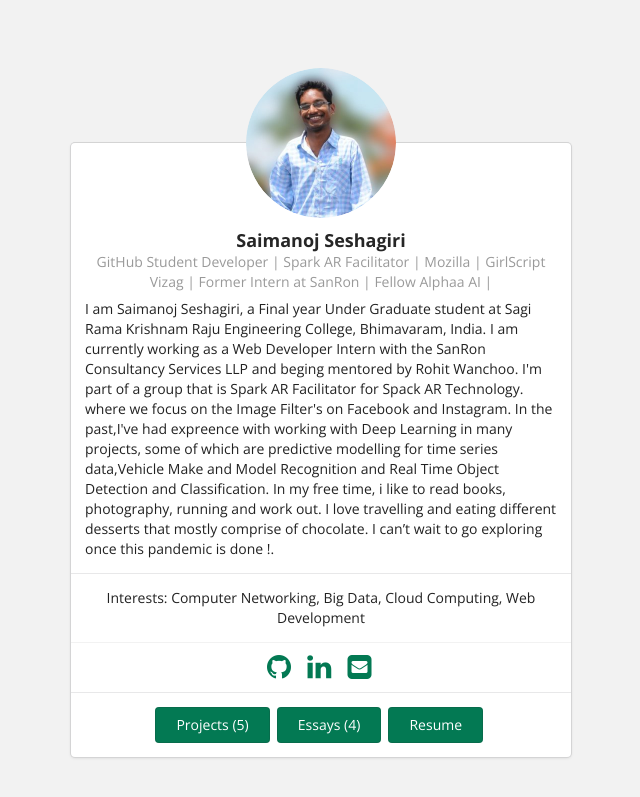
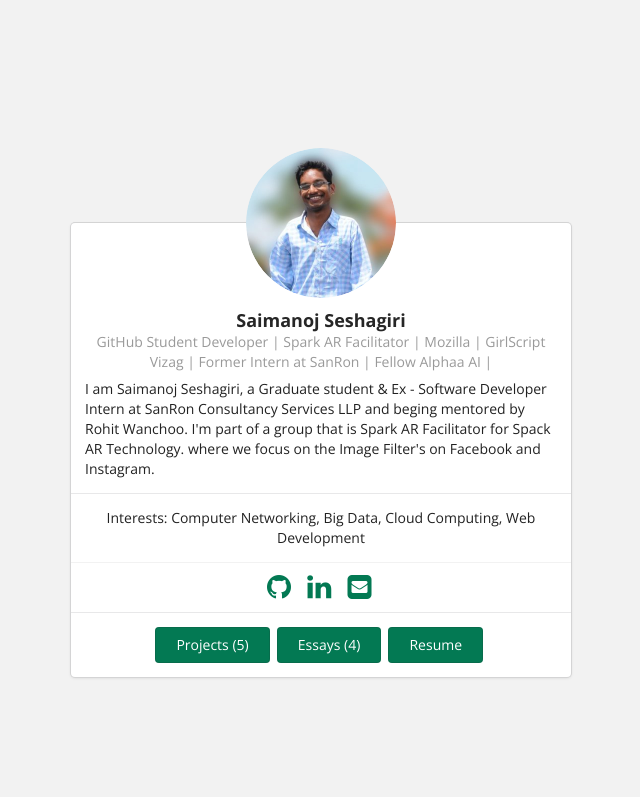
Before and after one commit to saimanoj75/saimanoj75kumar, a Jekyll site: the page built from index.html, in a window 1280 px wide. Shown: the top 797 px of the page, without its empty margins (319-959 px from the left). Built offline with Jekyll 4.4.1, drawn with Linux system fonts in a browser that asks for light colours.

Commit message:
Update bio.json

```diff
--- a/_data/bio.json
+++ b/_data/bio.json
@@ -5,13 +5,7 @@
     "picture": "https://saimanoj75.github.io/images/sai.jpg",
     "email": "saimanojseshagiri3@gmail.com",
     "phone": "950-595-5568",
-    "summary": "I am Saimanoj Seshagiri, a Final year Under Graduate student at Sagi Rama Krishnam Raju Engineering College, Bhimavaram, India. I am currently working as a Web Developer Intern with the SanRon Consultancy Services LLP and beging mentored by Rohit Wanchoo. I'm part of a group that is Spark AR Facilitator for Spack AR Technology. where we focus on the Image Filter's on Facebook and Instagram.
-
-In the past,I've had expreence with working with Deep Learning in many projects, some of which are predictive modelling for time series data,Vehicle Make and Model Recognition and Real Time Object Detection and Classification.
-
-
-In my free time, i like to read books, photography, running and work out. I love travelling and eating different desserts that mostly comprise of chocolate. I can’t wait to go exploring once this pandemic is done !.
-
+    "summary": "I am Saimanoj Seshagiri, a Graduate student & Ex - Software Developer Intern at SanRon Consultancy Services LLP and beging mentored by Rohit Wanchoo. I'm part of a group that is Spark AR Facilitator for Spack AR Technology. where we focus on the Image Filter's on Facebook and Instagram.
 ",
     "location": {
       "address": "",
```
